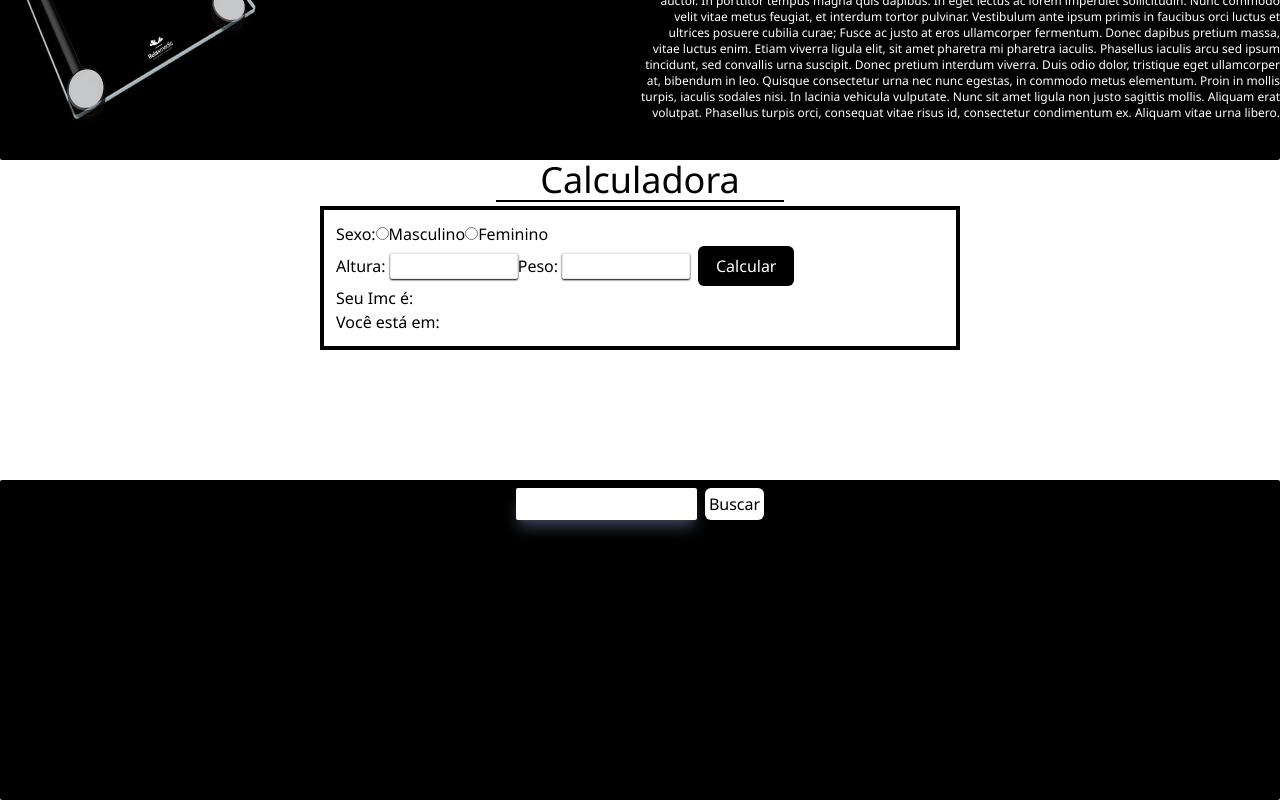
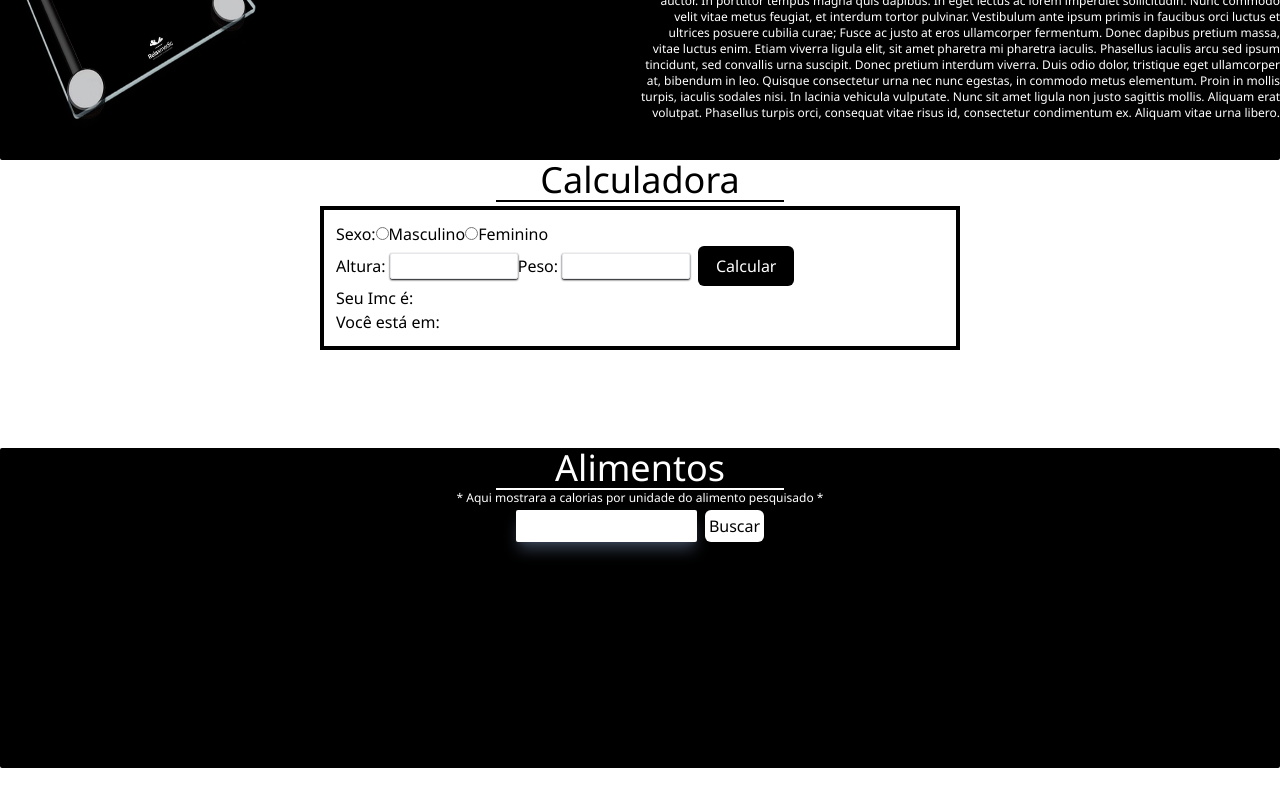
Before and after one commit to Igorrafael90/ImcCalculator, a Next.js app: page / in a window 1280 px wide. Shown: the part 560-1360 px from the top of the page. After the commit the page ends 1328 px from the top, so only its background shows below. Built offline with nearby package versions, Linux system fonts and the light colour scheme.

Commit message:
Key unica para alimentos + Grid de Alimentos

```diff
--- a/app/page.tsx
+++ b/app/page.tsx
@@ -13,9 +13,13 @@ export default function Home() {
   const [Food, setFood] = useState<Food[]>([])
 
   const fetchFood = () => {
+    if(!Response){
+      window.alert("Digita algum alimento")
+    }else{
       fetch(`/api/calorias/?descricao=${Response.toLowerCase()}`)
       .then(response => response.json())
       .then(data => setFood(data))
+    }
   }
 
   return (
@@ -24,6 +28,7 @@ export default function Home() {
         <header className="sticky top-0 flex items-center justify-between bg-black text-white w-full h-10 rounded-sm">
           <h1 className="text-3xl">IMC Calculator</h1>
           <ul className="flex text-white space-x-5">
+          <li><a href="#alimento"><h2>Calorias</h2></a></li>
             <li><a href="#o-que-é"><h2>O que é?</h2></a></li>
             <li><a href="#para-que-serve"><h2>Para que serve?</h2></a></li>
             <li><a href="#calculadora"><h2>Calculadora</h2></a></li>
@@ -49,9 +54,9 @@ export default function Home() {
                 Phasellus iaculis arcu sed ipsum tincidunt, sed convallis urna suscipit. Donec pretium interdum viverra. Duis odio dolor, tristique eget ullamcorper at, bibendum in leo. Quisque consectetur urna nec nunc egestas, in commodo metus elementum. Proin in mollis turpis, iaculis sodales nisi. In lacinia vehicula vulputate. Nunc sit amet ligula non justo sagittis mollis. Aliquam erat volutpat. Phasellus turpis orci, consequat vitae risus id, consectetur condimentum ex. Aliquam vitae urna libero.</p>
             </div>
         </section>
-        <section className="flex flex-col items-center w-full h-auto min-h-80 space-y-1">
+        <section className="flex flex-col items-center w-full h-auto min-h-72 space-y-1">
           <h1 id="calculadora" className="text-4xl border-black border-b-2 w-72 text-center">Calculadora</h1>
-          <div className=" p-3 flex flex-col w-1/2 h-36 border-black border-4">
+          <div className=" p-3 flex flex-col w-1/2 h-auto min-h-36 border-black border-4">
             <div>
               <p>Sexo:
                 <label htmlFor="mas" form="mas"><input type="radio" value="Masculino" checked={Sexo === 'Masculino'} onChange={(e) => setSexo(e.target.value)}/>
@@ -67,17 +72,20 @@ export default function Home() {
             <p>Você está em: {Corpo}</p>
           </div>
         </section>
-        <section className="flex flex-col h-auto min-h-80 bg-black text-white w-full justify-between items-center rounded-sm">
-          <div className="flex justify-center w-full mt-2 space-x-2">
+        <section className="flex flex-col h-auto min-h-80 bg-black text-white w-full items-center rounded-sm">
+        <h1 id="alimento" className="text-4xl border-white border-b-2 w-72 text-center">Alimentos</h1>
+          <p className="text-xs">* Aqui mostrara a calorias por unidade do alimento pesquisado *</p>
+          <div className="mt-1 flex justify-center w-full space-x-2">
             <input className="rounded-sm shadow-gray-700 shadow-lg text-black" value={Response} onChange={(e) => setResponse(e.target.value)} type="text"></input>
             <button className="text-black bg-white rounded-md p-1" onClick={fetchFood}>Buscar</button>
           </div>
-          <div>
-            {Food.map((Food, index) =>(
-              <div>
-                <li className="text-white" key={index}>
-                  <h3>COMIDA:{Food.descricao}</h3>
-                  <p>Calorias: {Food.calorias}</p>
+            <div className="grid grid-cols-2">
+              {Food.map((Food) =>(
+                <div key={`${Food.descricao}-${Food.calorias}-${Food.quantidade}`}  className="p-2 w-80 h-24 bg-white rounded-md my-2 mx-2 shadow-md shadow-gray-600">
+                  <li className="text-black list-none">
+                    <p><strong>Comida:</strong><i> {Food.descricao}</i></p>
+                    <p><strong>Calorias:</strong><i> {Food.calorias}</i></p>
+                    <p><strong>Quantidade:</strong><i> {Food.quantidade}</i></p>
                   </li>
                 </div>
               ))
```
Lines whose indentation alone changed are shown as unchanged.
